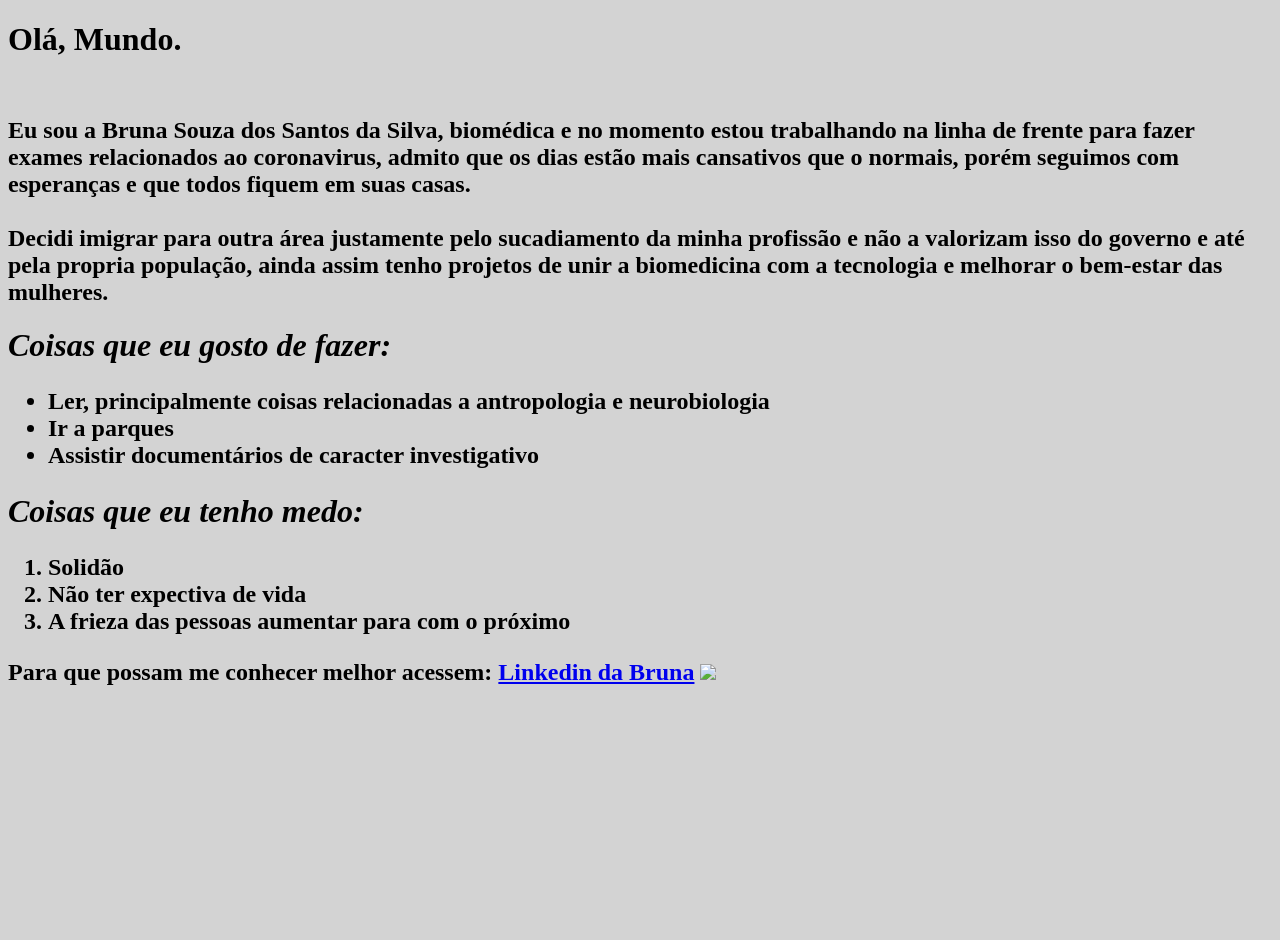
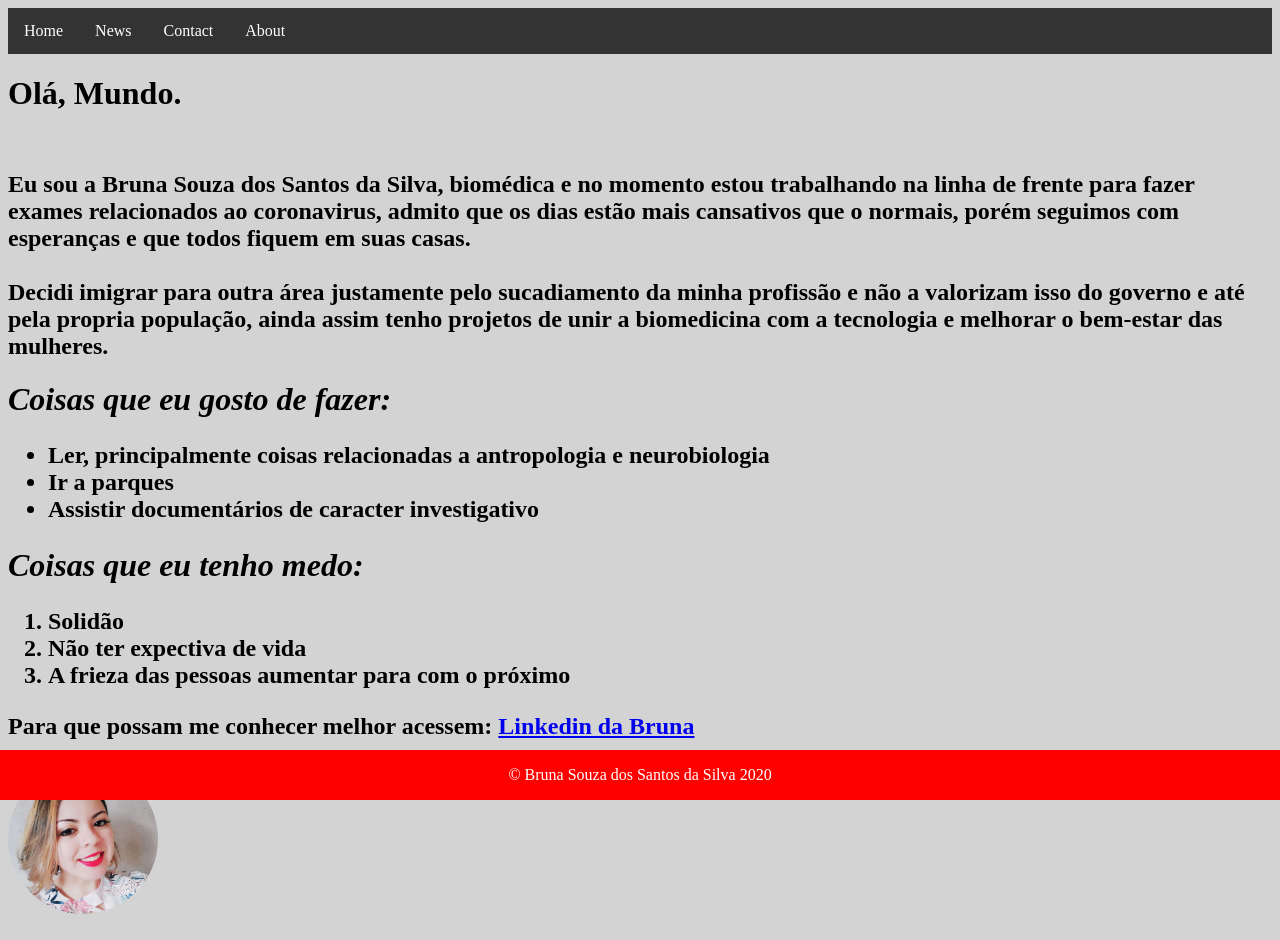
Before and after one commit to BrunaSSS/minha_pagina, a plain HTML site: page Bruna Souza dos Santos da Silva.html in a window 1280 px wide. Before the commit the page ends 800 px from the top, so only its background shows below. Drawn offline with Linux system fonts and the light colour scheme.

Commit message:
Colocando navbar e footer na minha página.

```diff
--- a/Bruna Souza dos Santos da Silva.html
+++ b/Bruna Souza dos Santos da Silva.html
@@ -6,6 +6,15 @@
 	<link rel="stylesheet" type="text/css" href="css/style.css">
 </head>
 <body style="background-color:LightGray;">
+
+	<div class="navbar">
+		<ul>
+			<li><a class ="active" href="#home">Home</a></li>
+			<li><a class ="#news">News</a></li>
+			<li><a class ="#contact">Contact</a></li>
+			<li><a class ="#about">About</a></li>
+		</ul>
+    </div>
 
 	<h1>Olá, Mundo.<br><br></h1>
 	<h2>Eu sou a Bruna Souza dos Santos da Silva, biomédica e no momento estou trabalhando na linha de frente para fazer exames relacionados ao coronavirus, admito que os dias estão mais cansativos que o normais, porém seguimos com esperanças e que todos fiquem em suas casas. <br><br>Decidi imigrar para outra área justamente pelo sucadiamento da minha profissão e  não a valorizam isso do governo e até pela propria população, ainda assim tenho projetos de unir a biomedicina com a tecnologia e melhorar o bem-estar das mulheres.<br></h2>
@@ -24,6 +33,13 @@
 
 	<h2>Para que possam me conhecer melhor acessem:
 	<a href="https://www.linkedin.com/in/bruna-souza/">Linkedin da Bruna</a>
-	<img src="bruna.jpg">
+	<p></p>
+	<div>
+		<img src="bruna.jpg" class="image"></h2>
+	</div>
+
+	<div class="footer">
+        <p>&copy;&nbsp;Bruna Souza dos Santos da Silva 2020</p>
+    </div>
 </body>
 </html
--- a/css/style.css
+++ b/css/style.css
@@ -31,3 +31,9 @@
     color: white;
     text-align: center;
 }
+
+.image{
+    border-radius: 50%;
+    width: 150px;
+
+}
```
Also changed, not shown: bruna.jpg (added).
